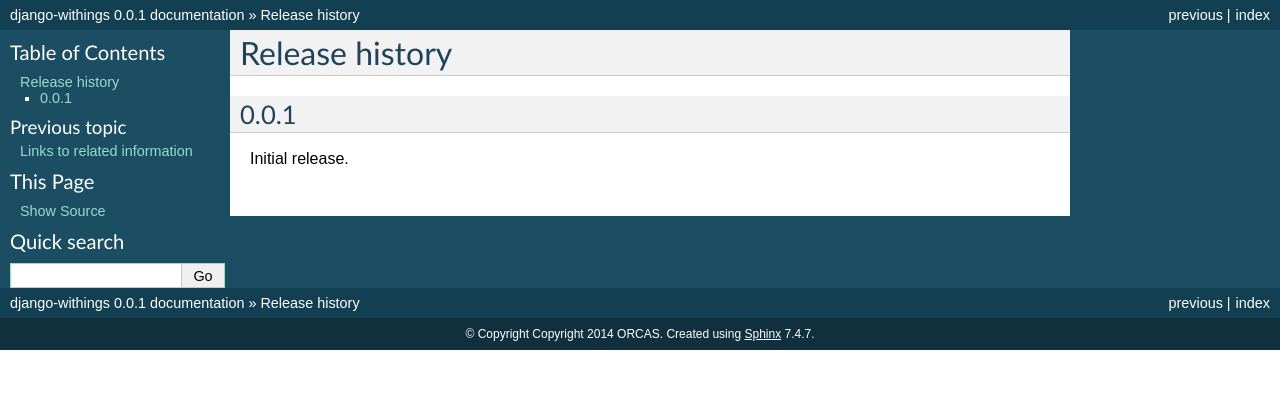
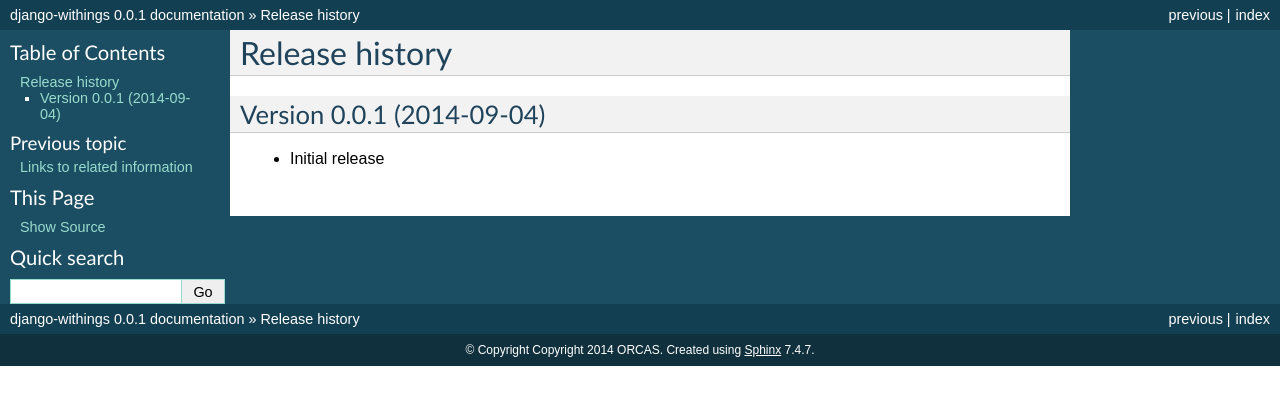
Before and after one commit to orcasgit/django-nokia, a Sphinx documentation site: the page built from docs/releases.rst, in a window 1280 px wide. Shown: the top 405 px of the page. Built offline with Sphinx 7.4.7, drawn with Linux system fonts in a browser that asks for light colours; the version number is read from the project's files by our own code.

Commit message:
fix documentation in preparation for release

```diff
--- a/docs/conf.py
+++ b/docs/conf.py
@@ -11,12 +11,24 @@
 # All configuration values have a default; values that are commented out
 # serve to show the default.
 
-import sys, os
+import os
+import sys
+
+import django
+
 
 # If extensions (or modules to document with autodoc) are in another directory,
 # add these directories to sys.path here. If the directory is relative to the
 # documentation root, use os.path.abspath to make it absolute, like shown here.
-#sys.path.insert(0, os.path.abspath('.'))
+sys.path.insert(0, os.path.abspath('..'))
+
+
+# Specify some django settings to use
+os.environ.setdefault("DJANGO_SETTINGS_MODULE", "test_settings")
+django.setup()
+# Now that django has been setup we can import what we need from withingsapp
+import withingsapp
+
 
 # -- General configuration -----------------------------------------------------
 
@@ -48,9 +60,9 @@ copyright = u'Copyright 2014 ORCAS'
 # built documents.
 #
 # The short X.Y version.
-version = '0.0.1'
+version = withingsapp.__version__
 # The full version, including alpha/beta/rc tags.
-release = '0.0.1'
+release = withingsapp.__release__
 
 # The language for content autogenerated by Sphinx. Refer to documentation
 # for a list of supported languages.
@@ -120,7 +132,7 @@ html_theme = 'default'
 # Add any paths that contain custom static files (such as style sheets) here,
 # relative to this directory. They are copied after the builtin static files,
 # so a file named "default.css" will overwrite the builtin "default.css".
-html_static_path = ['_static']
+html_static_path = []
 
 # If not '', a 'Last updated on:' timestamp is inserted at every page bottom,
 # using the given strftime format.
--- a/docs/index.rst
+++ b/docs/index.rst
@@ -4,7 +4,7 @@
    contain the root `toctree` directive.
 
 Welcome to django-withings's documentation!
-=========================================
+===========================================
 
 Contents:
 
--- a/docs/releases.rst
+++ b/docs/releases.rst
@@ -1,7 +1,7 @@
 Release history
 ==================
 
-0.0.1
---------
+Version 0.0.1 (2014-09-04)
+--------------------------
 
-Initial release.
+* Initial release
--- a/docs/templatetags.rst
+++ b/docs/templatetags.rst
@@ -4,6 +4,6 @@ Template tags
 .. _is_integrated_with_withings:
 
 is_integrated_with_withings
---------------------------
+---------------------------
 
 .. autofunction:: withingsapp.templatetags.withings.is_integrated_with_withings
```
Also changed, not shown: docs/settings.rst (+7 -7 lines), .travis.yml, 2 other files.
